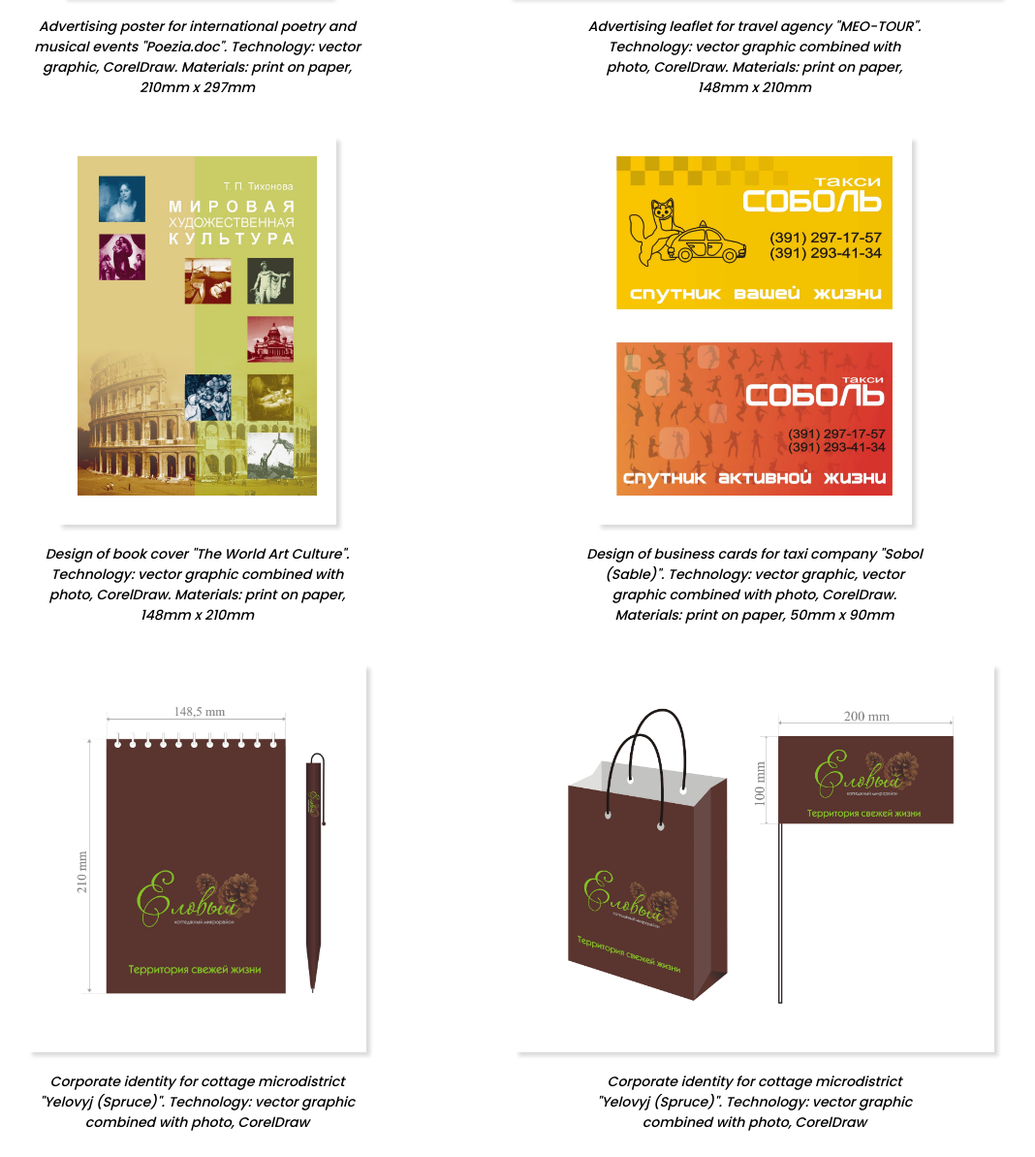
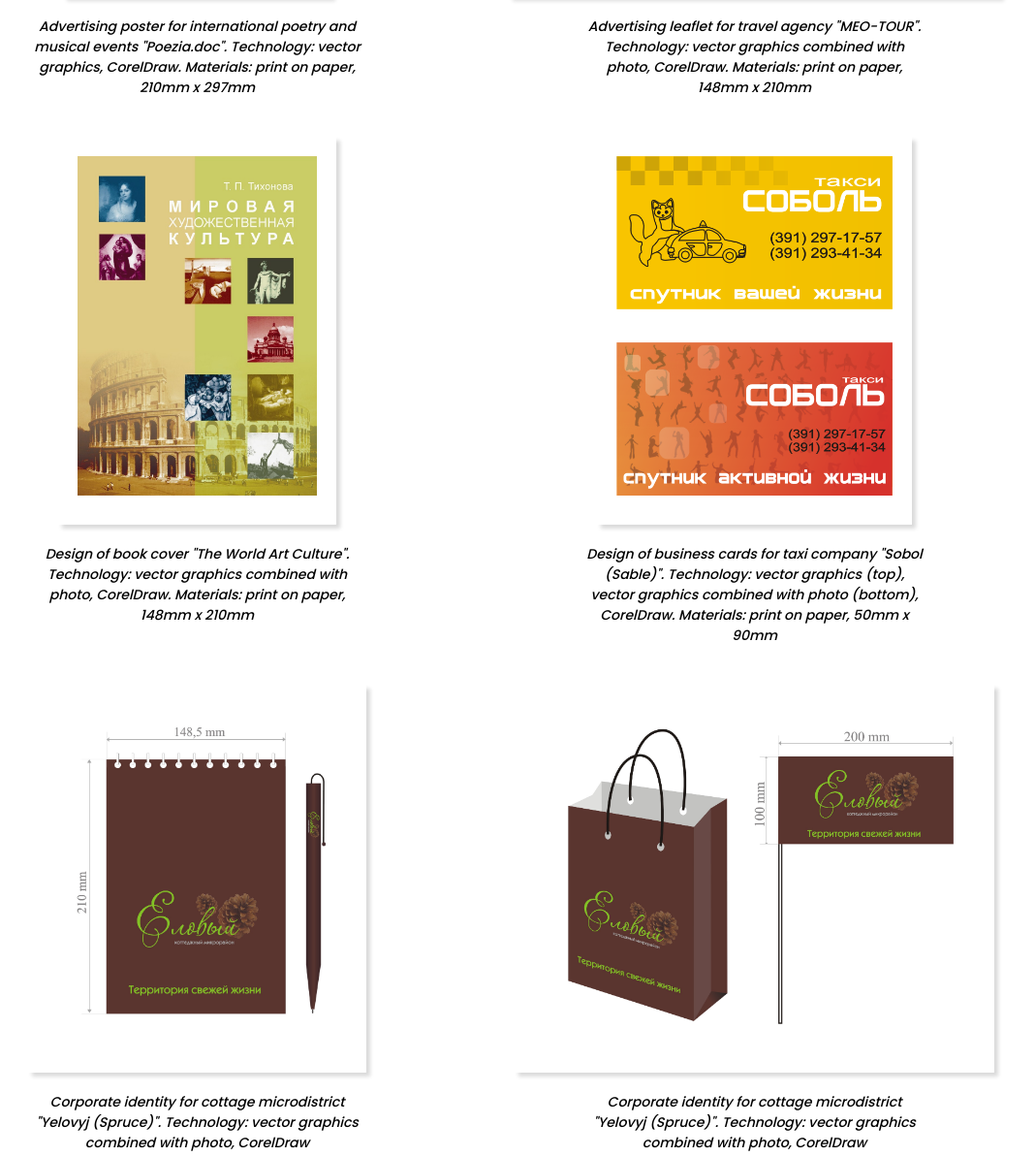
Before and after one commit to olga-volga/portfolio, a website: page src/index.html in a window 1280 px wide. Shown: the part 1640-2833 px from the top of the page at 97% size, without its empty margins (149-1217 px from the left). Drawn offline with nearby package versions, Linux system fonts and the light colour scheme; files that its build step writes are made by us from their sources; files whose address does not match are found by name.

Commit message:
change image for cards, edit description to graphics

```diff
--- a/src/index.html
+++ b/src/index.html
@@ -35,27 +35,27 @@
 				</div>
 				<div class="portfolio__item all graphics">
 					<img src="img/poster_1.JPG" alt="poster" class="portfolio__img">
-					<h4 class="portfolio__descr">Advertising poster for international poetry and musical events &quot;Poezia.doc&quot;. Technology: vector graphic, CorelDraw. Materials: print on paper, 210mm x 297mm</h4>
+					<h4 class="portfolio__descr">Advertising poster for international poetry and musical events &quot;Poezia.doc&quot;. Technology: vector graphics, CorelDraw. Materials: print on paper, 210mm x 297mm</h4>
 				</div>
 				<div class="portfolio__item all graphics">
 					<img src="img/poster_2.jpg" alt="poster" class="portfolio__img">
-					<h4 class="portfolio__descr">Advertising leaflet for travel agency &quot;MEO-TOUR&quot;. Technology: vector graphic combined with photo, CorelDraw. Materials: print on paper, 148mm x 210mm</h4>
+					<h4 class="portfolio__descr">Advertising leaflet for travel agency &quot;MEO-TOUR&quot;. Technology: vector graphics combined with photo, CorelDraw. Materials: print on paper, 148mm x 210mm</h4>
 				</div>
 				<div class="portfolio__item all graphics">
 					<img src="img/cover.JPG" alt="book cover" class="portfolio__img">
-					<h4 class="portfolio__descr">Design of book cover &quot;The World Art Culture&quot;. Technology: vector graphic combined with photo, CorelDraw. Materials: print on paper, 148mm x 210mm</h4>
+					<h4 class="portfolio__descr">Design of book cover &quot;The World Art Culture&quot;. Technology: vector graphics combined with photo, CorelDraw. Materials: print on paper, 148mm x 210mm</h4>
 				</div>
 				<div class="portfolio__item all graphics">
-					<img src="img/cards.JPG" alt="business cards" class="portfolio__img">
-					<h4 class="portfolio__descr">Design of business cards for taxi company &quot;Sobol (Sable)&quot;. Technology: vector graphic, vector graphic combined with photo, CorelDraw. Materials: print on paper, 50mm x 90mm</h4>
+					<img src="img/cards.png" alt="business cards" class="portfolio__img">
+					<h4 class="portfolio__descr">Design of business cards for taxi company &quot;Sobol (Sable)&quot;. Technology: vector graphics (top), vector graphics combined with photo (bottom), CorelDraw. Materials: print on paper, 50mm x 90mm</h4>
 				</div>
 				<div class="portfolio__item all graphics">
 					<img src="img/identity_1.JPG" alt="identity" class="portfolio__img">
-					<h4 class="portfolio__descr">Corporate identity for cottage microdistrict &quot;Yelovyj (Spruce)&quot;. Technology: vector graphic combined with photo, CorelDraw</h4>
+					<h4 class="portfolio__descr">Corporate identity for cottage microdistrict &quot;Yelovyj (Spruce)&quot;. Technology: vector graphics combined with photo, CorelDraw</h4>
 				</div>
 				<div class="portfolio__item all graphics">
 					<img src="img/identity_2.jpg" alt="identity" class="portfolio__img">
-					<h4 class="portfolio__descr">Corporate identity for cottage microdistrict &quot;Yelovyj (Spruce)&quot;. Technology: vector graphic combined with photo, CorelDraw</h4>
+					<h4 class="portfolio__descr">Corporate identity for cottage microdistrict &quot;Yelovyj (Spruce)&quot;. Technology: vector graphics combined with photo, CorelDraw</h4>
 				</div>
 			</div>
 		</div>
```
Also changed, not shown: dist/img/cards.JPG (deleted), dist/img/cards.png (added), dist/index.html, src/img/cards.JPG (deleted), src/img/cards.png (added).
